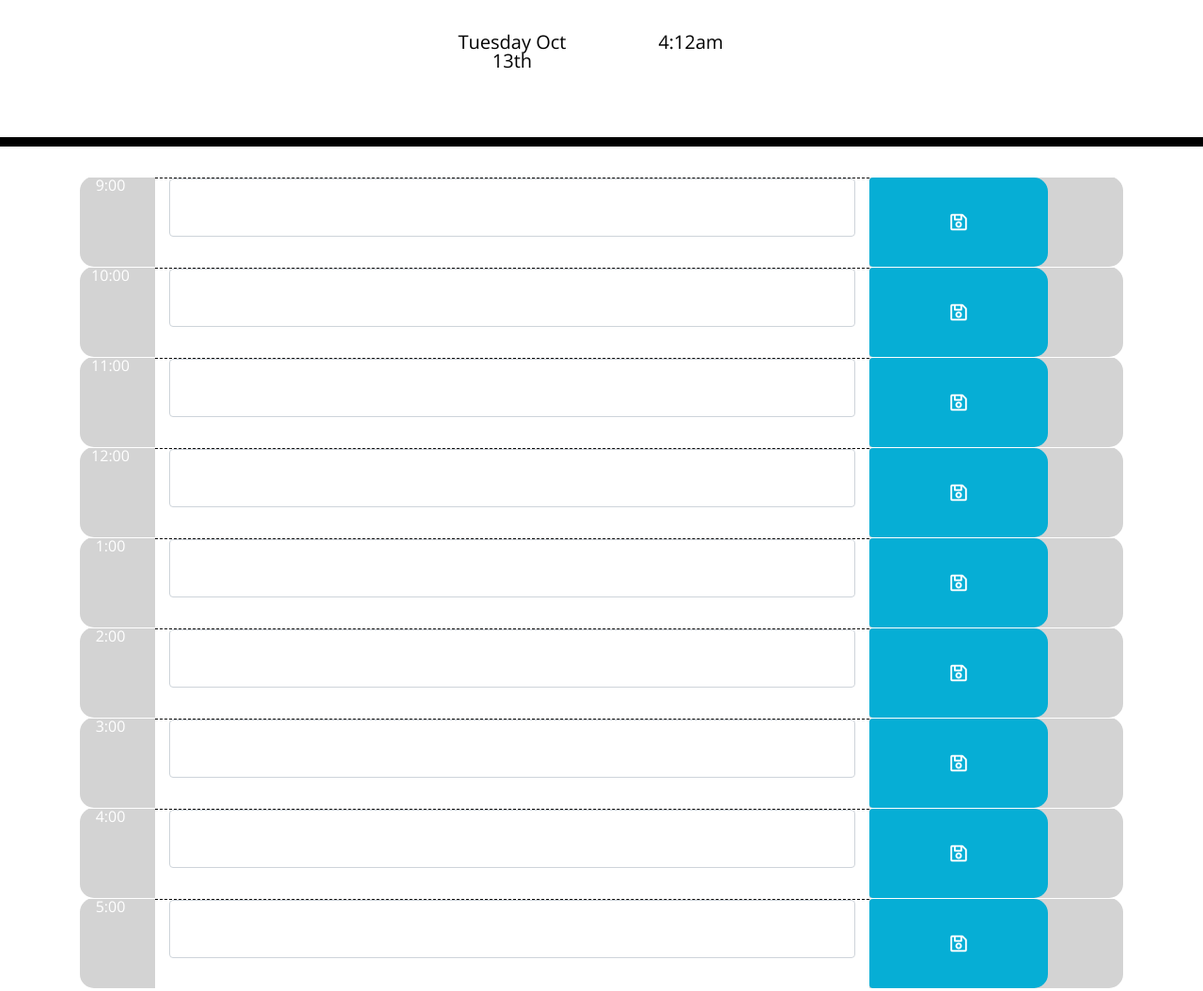
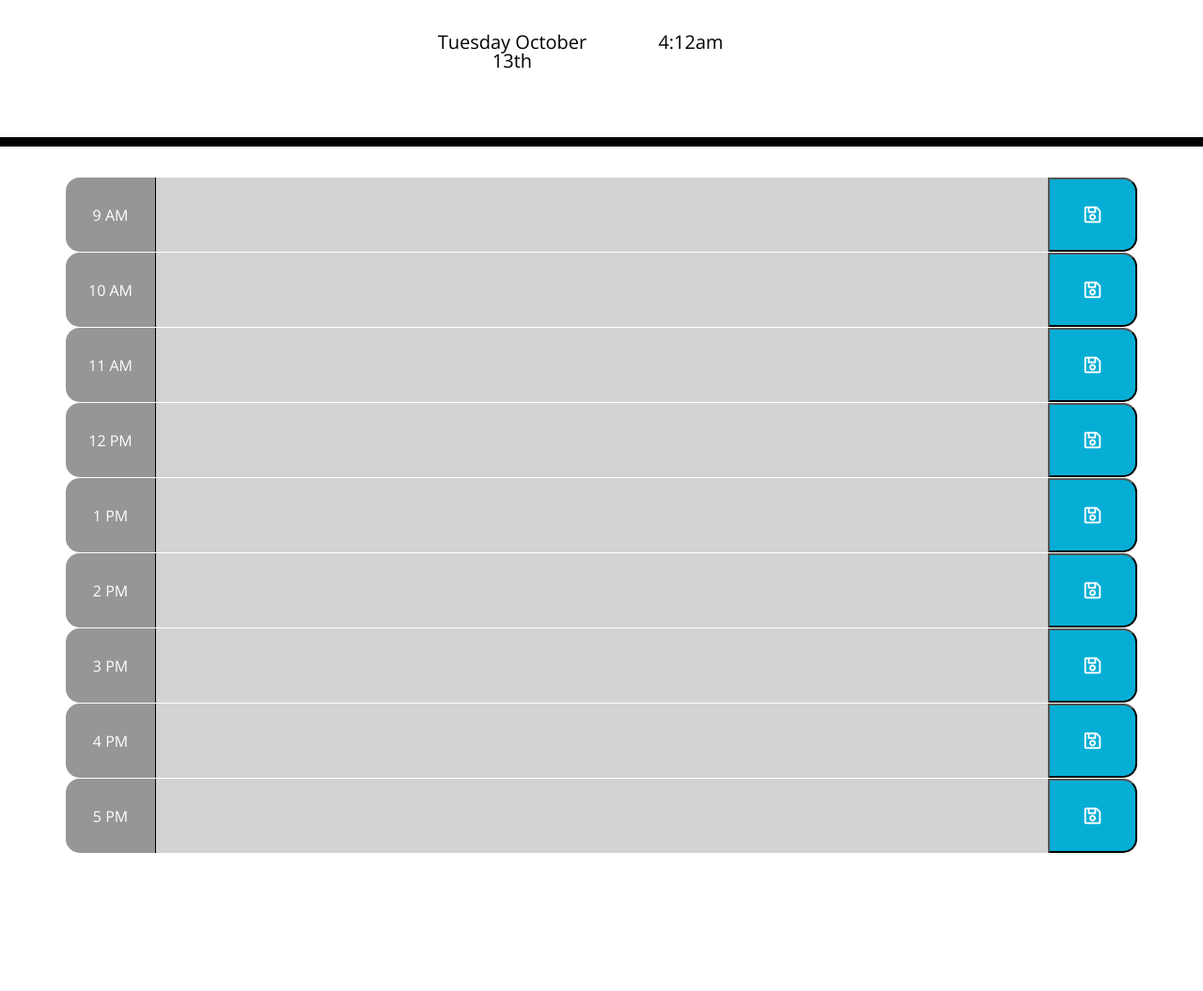
Before and after one commit to emkaygru/workDayScheduler, a plain HTML site: page index.html in a window 1280 px wide. Shown: the part 156-1211 px from the top of the page at 94% size. After the commit the page ends 1064 px from the top, so only its background shows below. Drawn offline with nearby package versions, Linux system fonts and the light colour scheme.

Commit message:
'final commit'

```diff
--- /dev/null
+++ b/dumbQuotes.js
@@ -0,0 +1 @@
+let dumbQuotes = ['The Best things in life are actually really expensive...', 'You have as many hours in a day as Beyonce... what you don\'t have are the looks, the money, or the talent...', 'Smile! Tomorrow is going to be worse!', 'Do Less. Sleep More.']
--- a/index.html
+++ b/index.html
@@ -16,6 +16,7 @@
 <body>
   <header class="jumbotron">
     <h1 class="display-3">Get Sh** Done</h1>
+
     <div class="container">
       <div class="row justify-content-center">
         <div class="col-2">
@@ -32,103 +33,71 @@
   <div class="container">
     <!-- Time blocks begin -->
     <!-- created rows for time blocks  -->
-    <!-- create divs for time -->
 
-    <!-- <div class="time-block">
-      <div class="row">
-        <div class="col-2" id="slot-9">
-          <p class="display-time" id="nine"></p>
-        </div>
-        <div class="hour col-9 schedule">
-          <textarea class="schedule-text"></textarea>
-        </div>
-        <div class="col-1 saveBtn">
-          <button type="button" class="btn saveBtn saveIcon"><i class="far fa-save"></i></button>
-        </div>
-      </div>
-    </div> -->
-
-    <div class="time-block">
-      <div class="row h-100">
-        <p class="display-time col-sm-1" id="9">9:00</p>
-        <div class="inputText col-sm-8 hour"><textarea class="form-control schedule-text"></textarea>
-        </div>
-        <button type="button" class="button saveBtn col-sm-2 btn saveIcon"><i class="far fa-save"></i></button>
-      </div>
+    <div class="row time-block" id="9">
+      <div class="col-1 hour">9 AM</div>
+      <textarea class="col-10 schedule"></textarea>
+      <button class="col-1 saveBtn"><i class="far fa-save"></i></button>
     </div>
 
-    <div class="time-block">
-      <div class="row h-100">
-        <p class="display-time col-sm-1" id="ten">10:00</p>
-        <div class="inputText col-sm-8 hour" id="10"><textarea class="form-control schedule-text text-area"></textarea>
-        </div>
-        <button type="button" class="button saveBtn col-sm-2 btn saveIcon"><i class="far fa-save"></i></button>
-      </div>
+    <!-- 10:00 -->
+
+    <div class="row time-block" id="10">
+      <div class="col-1 hour">10 AM</div>
+      <textarea class="col-10 schedule"></textarea>
+      <button class="col-1 saveBtn"><i class="far fa-save"></i></button>
     </div>
 
-    <div class="time-block">
-      <div class="row h-100">
-        <p class="display-time col-sm-1" id="11">11:00</p>
-        <div class="inputText col-sm-8 hour"><textarea class="form-control schedule-tex text-area"></textarea>
-        </div>
-        <button type="button" class="button saveBtn col-sm-2 btn saveIcon"><i class="far fa-save"></i></button>
-      </div>
+    <!-- 11:00 -->
+
+    <div class="row time-block" id="11">
+      <div class="col-1 hour">11 AM</div>
+      <textarea class="col-10 schedule"></textarea>
+      <button class="col-1 saveBtn"><i class="far fa-save"></i></button>
     </div>
+    <!-- 12:00 -->
 
-    <div class="time-block">
-      <div class="row h-100">
-        <p class="display-time col-sm-1" id="12">12:00</p>
-        <div class="inputText col-sm-8 hour"><textarea class="form-control schedule-text text-area"></textarea>
-        </div>
-        <button type="button" class="button saveBtn col-sm-2 btn saveIcon"><i class="far fa-save"></i></button>
-      </div>
+    <div class="row time-block" id="12">
+      <div class="col-1 hour">12 PM</div>
+      <textarea class="col-10 schedule"></textarea>
+      <button class="col-1 saveBtn"><i class="far fa-save"></i></button>
     </div>
+    <!-- 1:00 -->
 
-    <div class="time-block">
-      <div class="row h-100">
-        <p class="display-time col-sm-1" id="13">1:00</p>
-        <div class="inputText col-sm-8 hour"><textarea class="form-control schedule-text text-area"></textarea>
-        </div>
-        <button type="button" class="button saveBtn col-sm-2 btn saveIcon"><i class="far fa-save"></i></button>
-      </div>
+    <div class="row time-block" id="13">
+      <div class="col-1 hour">1 PM</div>
+      <textarea class="col-10 schedule"></textarea>
+      <button class="col-1 saveBtn"><i class="far fa-save"></i></button>
     </div>
+    <!-- 2:00 -->
 
-    <div class="time-block">
-      <div class="row h-100">
-        <p class="display-time col-sm-1" id="14">2:00</p>
-        <div class="inputText col-sm-8 hour"><textarea class="form-control schedule-text text-area"></textarea>
-        </div>
-        <button type="button" class="button saveBtn col-sm-2 btn saveIcon"><i class="far fa-save"></i></button>
-      </div>
+    <div class="row time-block" id="14">
+      <div class="col-1 hour">2 PM</div>
+      <textarea class="col-10 schedule"></textarea>
+      <button class="col-1 saveBtn"><i class="far fa-save"></i></button>
     </div>
+    <!-- 3:00 -->
 
-    <div class="time-block">
-      <div class="row h-100">
-        <p class="display-time col-sm-1" id="15">3:00</p>
-        <div class="inputText col-sm-8 hour"><textarea class="form-control schedule-text text-area"></textarea>
-        </div>
-        <button type="button" class="button saveBtn col-sm-2 btn saveIcon"><i class="far fa-save"></i></button>
-      </div>
+    <div class="row time-block" id="15">
+      <div class="col-1 hour">3 PM</div>
+      <textarea class="col-10 schedule"></textarea>
+      <button class="col-1 saveBtn"><i class="far fa-save"></i></button>
     </div>
+    <!-- 4:00 -->
 
-    <div class="time-block">
-      <div class="row h-100">
-        <p class="display-time col-sm-1" id="16">4:00</p>
-        <div class="inputText col-sm-8 hour"><textarea class="form-control schedule-text text-area"></textarea>
-        </div>
-        <button type="button" class="button saveBtn col-sm-2 btn saveIcon"><i class="far fa-save"></i></button>
-      </div>
+    <div class="row time-block" id="16">
+      <div class="col-1 hour">4 PM</div>
+      <textarea class="col-10 schedule"></textarea>
+      <button class="col-1 saveBtn"><i class="far fa-save"></i></button>
     </div>
+    <!-- 5:00 -->
 
-    <div class="time-block">
-      <div class="row h-100">
-        <p class="display-time col-sm-1" id="17">5:00</p>
-        <div class="inputText col-sm-8 hour"><textarea class="form-control schedule-text text-area"></textarea>
-        </div>
-        <button type="button" class="button saveBtn col-sm-2 btn saveIcon"><i class="far fa-save"></i></button>
-      </div>
+    <div class="row time-block" id="17">
+      <div class="col-1 hour">5 PM</div>
+      <textarea class="col-10 schedule"></textarea>
+      <button class="col-1 saveBtn"><i class="far fa-save"></i></button>
     </div>
-
+  </div>
 
   </div>
 
@@ -136,6 +105,7 @@
   <script src="https://code.jquery.com/jquery-3.4.1.min.js"></script>
   <script src="script.js"></script>
 
+
 </body>
 
 </html>
--- a/script.js
+++ b/script.js
@@ -2,16 +2,8 @@
 let m = moment();
 // current time/hour
 let currentTime = m.format('h:mma');
-
 // empty array for the schedule blocks
-let tempStorage = [];
-let apptText = '';
-let apptTime = '';
-
 let timeBlockContainer = document.getElementsByClassName('time-block');
-
-var storedAppointments;
-var returnedAppointments;
 
 // variables for the time blocks on the schedule
 var nine = $("#9");
@@ -24,95 +16,56 @@ var fifteen = $('#15');
 var sixteen = $('#16');
 var seventeen = $('#17');
 
+// display the time at the top of the schedule - time and date
+function currentDate() {
 
-// display the time at the top of the schedule - time and date
-let date = m.format("dddd MMM Do");
-
-$(document).ready(function () {
-    $('#currentDay').html(`${date}`);
+    $("#currentDay").text(moment().format("dddd MMMM Do"));
     $('#currentTime').html(`${currentTime}`);
-
-    // console.log(localStorage);
-
-    function viewSchedule() {
-
-        storedAppointments = JSON.parse(localStorage.getItem('scheduleBlocks'));
-
-        if (storedAppointments !== null) {
-            for (i = 0; i < storedAppointments.length; i++) {
-                returnedAppointments = storedAppointments[i];
-                details = returnedAppointments.details;
-                timeIndex = returnedAppointments.time;
-
-                if (details !== null) {
-                    $("#" + timeIndex).children('div').children('div').children('textarea').val(details);
-                }
-            }
-
-        }
-
-
-        function changeColor() {
-            // for (i = 9; i <= 17; i++) {
-            // let currentTime = new Date.getHours();
-
-            // var hour = parseInt($(this).attr("id"));
-            // let hour = parseInt(document.getElementsByClassName('time-block')[i].id);
-            // let hour = document.getElementsByClassName('hour');
-            hour = m.hours();
-            $(".time-block").each(function () {
-                var thisHour = parseInt($(this).attr("id"));
-                if (hour > currentTime) {
-                    $(this).addClass('future');
-
-                } else if (hour === currentTime) {
-                    $(this).addClass('present');
-
-                } else {
-                    $(this).addClass('past');
-
-                }
-                console.log(hour);
-            })
-        };
-
-        changeColor();
 
 
 
+}
+currentDate();
+
+
+
+
+// add to localStorage
+$(".time-block").each(function () {
+    var id = $(this).attr("id");
+    var schedule = localStorage.getItem(id);
+
+    if (schedule !== null) {
+        $(this).children(".schedule").val(schedule);
     }
-    viewSchedule();
 });
 
 
-// add a class for past, present and future events/appointments for the day
-let time = document.getElementsByClassName('display-time');
-let data = document.getElementsByClassName('inputText');
 
-// localStorage.setItem("scheduleBlocks " + time, data);
-$('.saveBtn').click(function () {
-    apptText = $(this).parent('div').children('div').children('textarea').val();
-    apptTime = $(this).parent('div').parent().attr('id');
-    let appointment = {
-        time: apptTime,
-        details: apptText
-    };
+function changeColor() {
 
-    tempStorage = JSON.parse(localStorage.getItem('scheduleBlocks'));
-    localStorage.setItem('scheduleBlocks', JSON.stringify([{
-        time: apptTime,
-        details: apptText
-    }]));
-    if (tempStorage === null) {
-        localStorage.setItem('scheduleBlocks', JSON.stringify([{
-            time: apptTime,
-            details: apptText
-        }]));
-    } else {
-        tempStorage.push(appointment);
-        localStorage.setItem('scheduleBlocks', JSON.stringify(tempStorage));
-    }
-    $(this).parent('div').children('div').children('textarea').replaceWith($('<textarea>' + apptText + '</textarea>').addClass('textAreaInput'));
+    hour = m.hours();
+    $(".time-block").each(function () {
+        var thisHour = parseInt($(this).attr("id"));
+        if (thisHour > currentTime) {
+            $(this).addClass('future');
 
+        } else if (thisHour === currentTime) {
+            $(this).addClass('present');
+        } else {
+            $(this).addClass('past');
+        }
+        console.log(hour);
+    });
+}
+changeColor();
 
+// save button class as a variable
+var saveBtn = $(".saveBtn");
+//on click function
+saveBtn.on("click", function () {
+    var time = $(this).parent().attr("id");
+    var schedule = $(this).siblings(".schedule").val();
+
+    localStorage.setItem(time, schedule);
 });
--- a/style.css
+++ b/style.css
@@ -3,6 +3,7 @@ body {
   font-size: 16px;
   line-height: 1;
 }
+
 
 textarea {
   background-color: rgba(0, 0, 0, 0);
@@ -11,6 +12,9 @@ textarea {
   color: #000000;
   border-left: 1px solid black;
   padding: 10px;
+  display: flex;
+  justify-content: center;
+  align-items: center;
 }
 
 .form-control {
@@ -38,13 +42,17 @@ textarea {
   white-space: pre-wrap;
   height: 80px;
   border-top: 1px solid white;
-  ;
+
 }
 
 .hour {
-  background-color: #ffffff;
-  color: #000000;
-  border-top: 1px dashed #000000;
+  background-color: rgba(108, 108, 108, 0.587);
+  border-top-left-radius: 15px;
+  border-bottom-left-radius: 15px;
+  color: #fff;
+  display: flex;
+  justify-content: center;
+  align-items: center;
 }
 
 .past {
```
